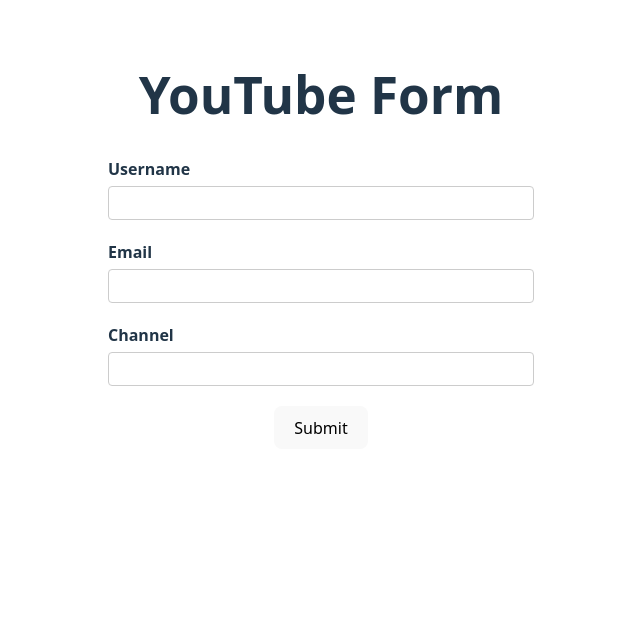
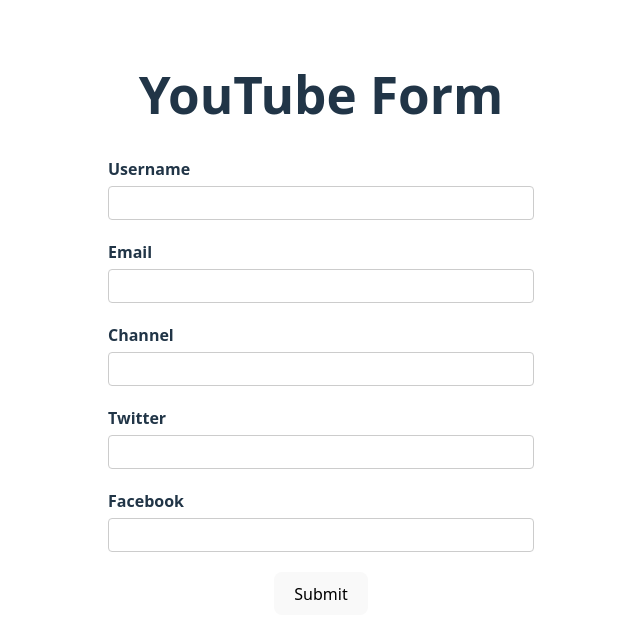
Before and after one commit to nisHanRam/react-hook-form, a React (Vite) app: page / in a window 1280 px wide. Shown: the top 638 px of the page, without its empty margins (319-959 px from the left). Built offline with nearby package versions, Linux system fonts and the light colour scheme; no server answers.

Commit message:
Nested Objects

```diff
--- a/src/components/YouTubeForm.tsx
+++ b/src/components/YouTubeForm.tsx
@@ -1,26 +1,23 @@
 import { useForm } from "react-hook-form";
 
-type FormValues = { username: string; email: string; channel: string };
+type FormValues = {
+  username: string;
+  email: string;
+  channel: string;
+  social: { twitter: string; facebook: string };
+};
 
 const YouTubeForm = () => {
   const form = useForm<FormValues>({
-    defaultValues: async () => {
-      const response = await fetch(
-        "https://jsonplaceholder.typicode.com/users/1"
-      );
-      const data = await response.json();
-      return {
-        username: "Batman", // Reserving some value as default
-        email: data?.email, // Reserving a previously saved value as default
-        channel: "", // Reserving some value as default
-      };
-    },
-    /* NOTE: If we had no previous value to fetch we would have directly passed the object
     defaultValues: {
-      username: "Batman",
+      username: "",
       email: "",
       channel: "",
-    }, */
+      social: {
+        twitter: "",
+        facebook: "",
+      },
+    },
   });
 
   const { register, handleSubmit, formState } = form;
@@ -90,9 +87,29 @@
         <p className="error">{errors?.channel?.message}</p>
       </div>
 
+      <div className="form-control">
+        <label htmlFor="twitter">Twitter</label>
+        <input
+          type="text"
+          id="twitter"
+          {...register("social.twitter", { required: true })}
+        />
+      </div>
+
+      <div className="form-control">
+        <label htmlFor="facebook">Facebook</label>
+        <input
+          type="text"
+          id="facebook"
+          {...register("social.facebook", { required: true })}
+        />
+      </div>
+
       <button>Submit</button>
     </form>
   );
 };
 
 export default YouTubeForm;
+
+// If you want to group some inputs into an object (may be because the API accepts the data in such format) you can make use of nested object.
```
